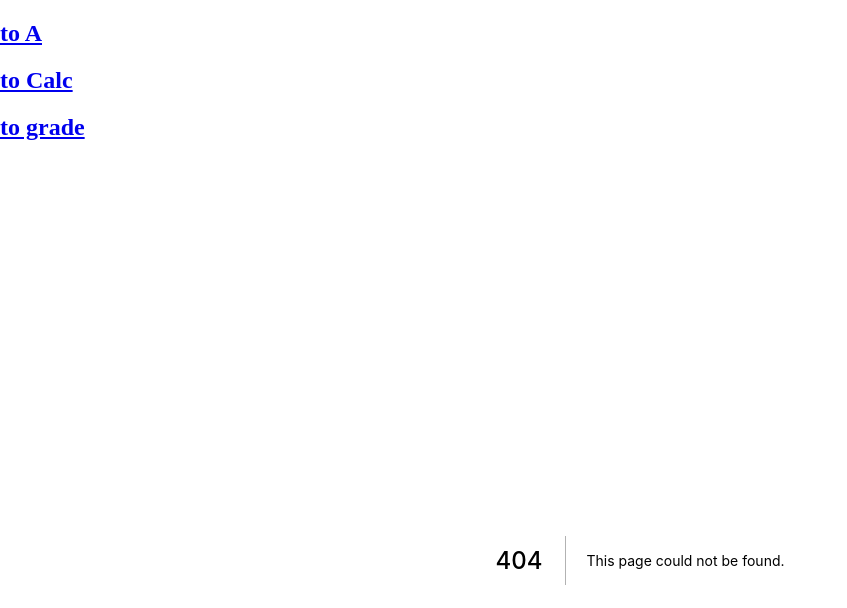
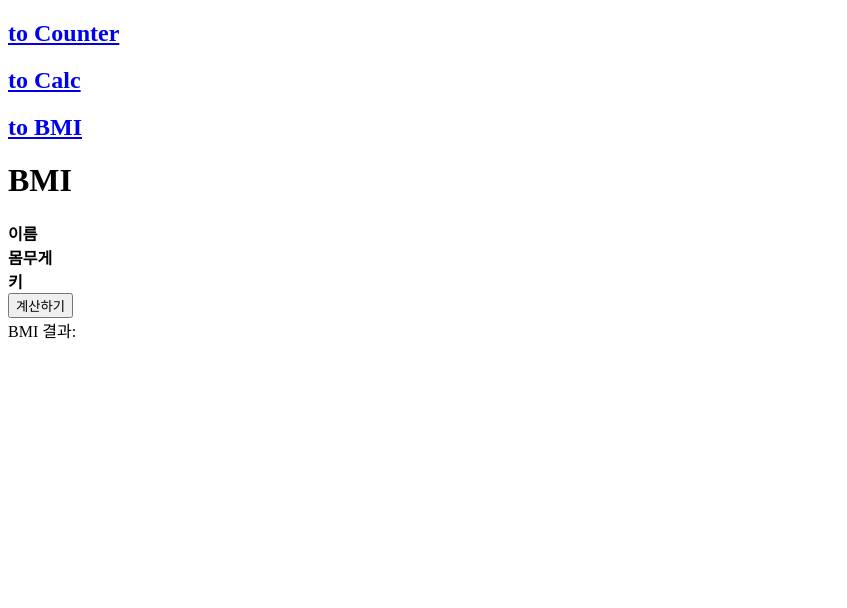
Before and after one commit to sol2kwon/bitcamp_nextjs, a Next.js app: page /bmi in a window 1280 px wide. Before the commit this address had no page. Shown: the top 608 px of the page, without its empty margins (0-847 px from the left). Built offline with nearby package versions, Linux system fonts and the light colour scheme.

Commit message:
2022-03-27

```diff
--- a/src/components/AppLayout.js
+++ b/src/components/AppLayout.js
@@ -5,7 +5,7 @@ const AppLayout = () => {
     <>
       <Link href="/">
         <a>
-          <h2>to A</h2>
+          <h2>to Counter</h2>
         </a>
       </Link>
       <Link href="/calc">
@@ -13,9 +13,9 @@ const AppLayout = () => {
           <h2>to Calc</h2>
         </a>
       </Link>
-      <Link href="/grade">
+      <Link href="/bmi">
         <a>
-          <h2>to grade</h2>
+          <h2>to BMI</h2>
         </a>
       </Link>
     </>
--- /dev/null
+++ b/src/pages/bmi.js
@@ -0,0 +1,37 @@
+import react, {useState} from 'react';
+
+export default function Bmi(){
+
+const [inputs,setInputs] = useState({})
+const [result,setResult] = useState('')
+const {name,weight,height} = inputs;
+
+const handleChange =(e)=>{
+    e.preventDerault()
+    const{value,name} = e.target;
+    setInputs({...inputs,[name]:value})
+}
+const hadleClick = (e)=>{
+    e.preventDerault()
+    setResult(`${name}님의 BMI 결과는 ${(weight *10000/height/height).toFixed(2)}입니다.`)
+
+}
+return <div>
+<h1>BMI</h1>
+
+<form>
+    <label><b>이름</b></label>
+    <inputs type ="text" onChange = {handleChange} name = "name"/><br/>
+
+    <label><b>몸무게</b></label>
+    <inputs type ="text" onChange = {handleChange} name = "weight"/><br/>
+
+    <label><b>키</b></label>
+    <inputs type ="text" onChange = {handleChange} name = "height"/><br/>
+
+    <button onClick = {hadleClick}>계산하기</button>
+</form>
+<div>BMI 결과:{result}</div>
+</div>
+
+}
```
